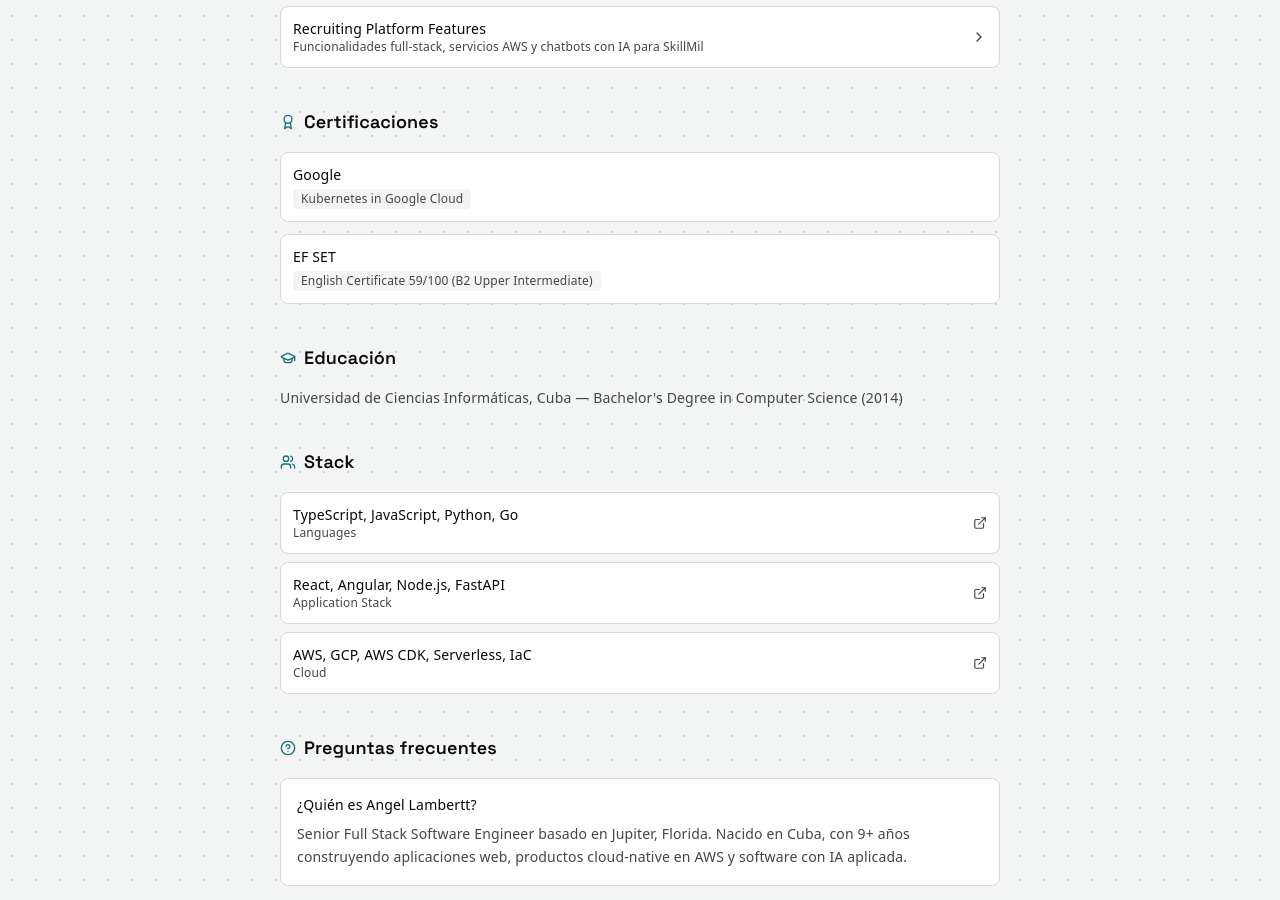
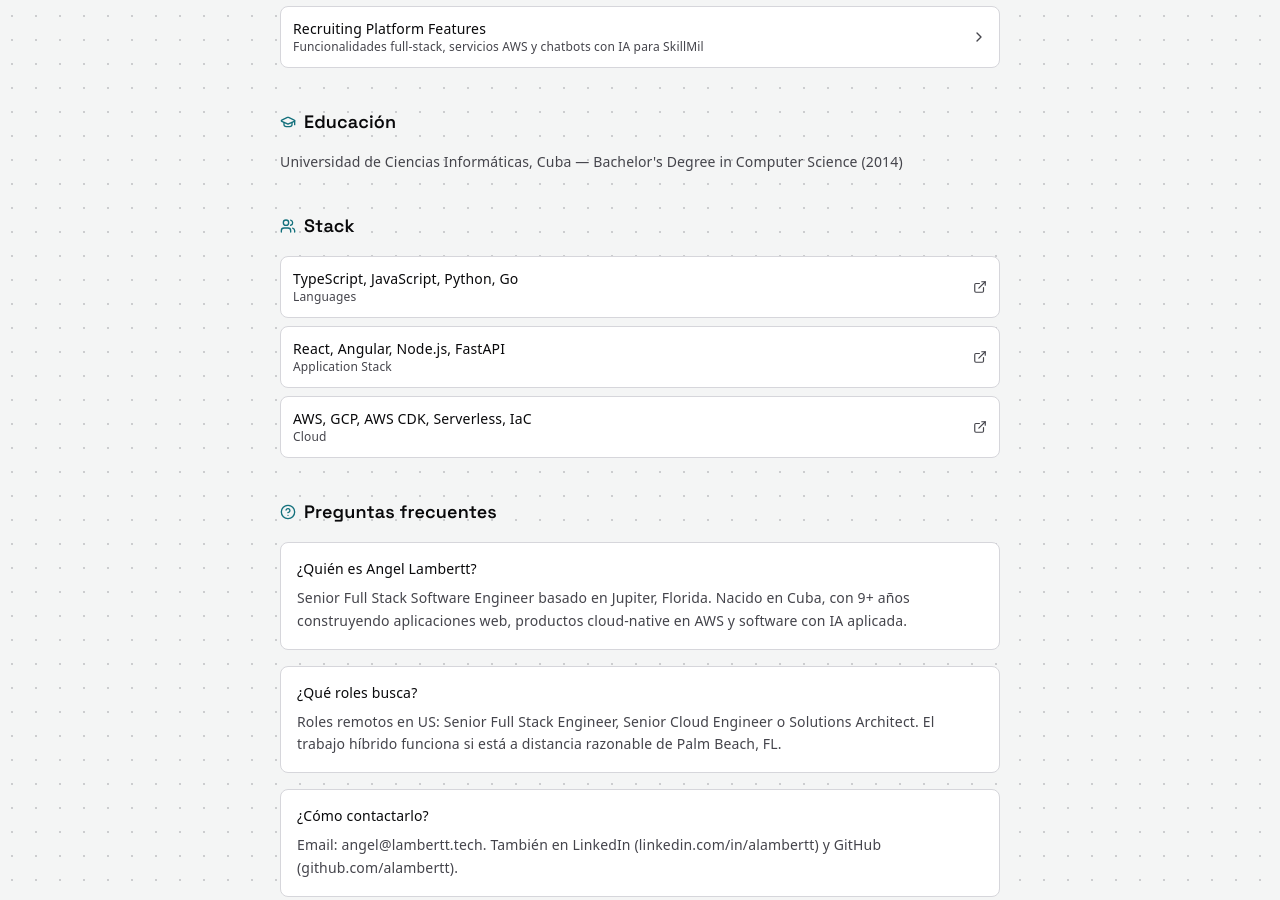
Before and after one commit to alambertt/alambertt-portfolio, a React (Vite) app: page /sobre-mi in a window 1280 px wide. Shown: the part 1528-2428 px from the top of the page. Built offline with nearby package versions, Linux system fonts and the light colour scheme; a web font is replaced by a local one.

Commit message:
Hide certifications section behind a toggle flag

```diff
--- a/src/AboutPage.tsx
+++ b/src/AboutPage.tsx
@@ -10,6 +10,7 @@ const SOCIAL_LINKS = [
 ]
 
 const SITE_URL = 'https://www.alambertt.dev'
+const SHOW_CERTIFICATIONS = false
 
 export default function AboutPage({ lang = 'es' }: { lang?: AboutLang }) {
   const t = aboutContent[lang]
@@ -67,10 +68,12 @@ export default function AboutPage({ lang = 'es' }: { lang?: AboutLang }) {
           { '@type': 'SoftwareApplication', name: 'FastAPI', url: 'https://fastapi.tiangolo.com' },
           { '@type': 'SoftwareApplication', name: 'AWS CDK', url: 'https://aws.amazon.com/cdk/' },
         ],
+        ...(SHOW_CERTIFICATIONS ? {
         hasCredential: [
           { '@type': 'EducationalOccupationalCredential', name: 'AWS Certified Cloud Practitioner', recognizedBy: { '@type': 'Organization', name: 'Amazon Web Services' } },
           { '@type': 'EducationalOccupationalCredential', name: 'Google Cloud training and certification', recognizedBy: { '@type': 'Organization', name: 'Google Cloud' } },
         ],
+        } : {}),
         alumniOf: [
           { '@type': 'EducationalOrganization', name: 'Universidad de Ciencias Informaticas' },
         ],
@@ -196,7 +199,8 @@ export default function AboutPage({ lang = 'es' }: { lang?: AboutLang }) {
           </div>
         </section>
 
-        {/* Certifications */}
+        {SHOW_CERTIFICATIONS && (
+        /* Certifications */
         <section className="mb-10">
           <h2 className="font-display text-lg font-semibold text-foreground mb-4 flex items-center gap-2">
             <Award className="w-4 h-4 text-primary" />
@@ -215,6 +219,7 @@ export default function AboutPage({ lang = 'es' }: { lang?: AboutLang }) {
             ))}
           </div>
         </section>
+        )}
 
         {/* Education */}
         <section className="mb-10">
--- a/src/App.tsx
+++ b/src/App.tsx
@@ -1395,6 +1395,8 @@ function CertLogo({ logo }: { logo: string }) {
   }
   return logos[logo] || null
 }
+
+const SHOW_CERTIFICATIONS = false
 
 function App() {
   const location = useLocation()
@@ -2410,7 +2412,7 @@ function App() {
       {/* Education & Certifications & Languages */}
       <section id="education" className="py-16 md:py-24" style={{ contentVisibility: 'auto', containIntrinsicSize: 'auto 1000px' }}>
         <div className="max-w-5xl mx-auto px-6">
-          <div className="grid md:grid-cols-3 gap-10">
+          <div className={`grid gap-10 ${SHOW_CERTIFICATIONS ? 'md:grid-cols-3' : 'md:grid-cols-2'}`}>
             {/* Education */}
             <div>
               <AnimatedSection>
@@ -2493,7 +2495,8 @@ function App() {
               </div>
             </div>
 
-            {/* Certifications */}
+            {SHOW_CERTIFICATIONS && (
+            /* Certifications */
             <div>
               <AnimatedSection>
                 <h2 className="font-display text-2xl font-semibold mb-8 flex items-center gap-3">
@@ -2531,6 +2534,7 @@ function App() {
                 })}
               </div>
             </div>
+            )}
 
             {/* Languages */}
             <div>
```
